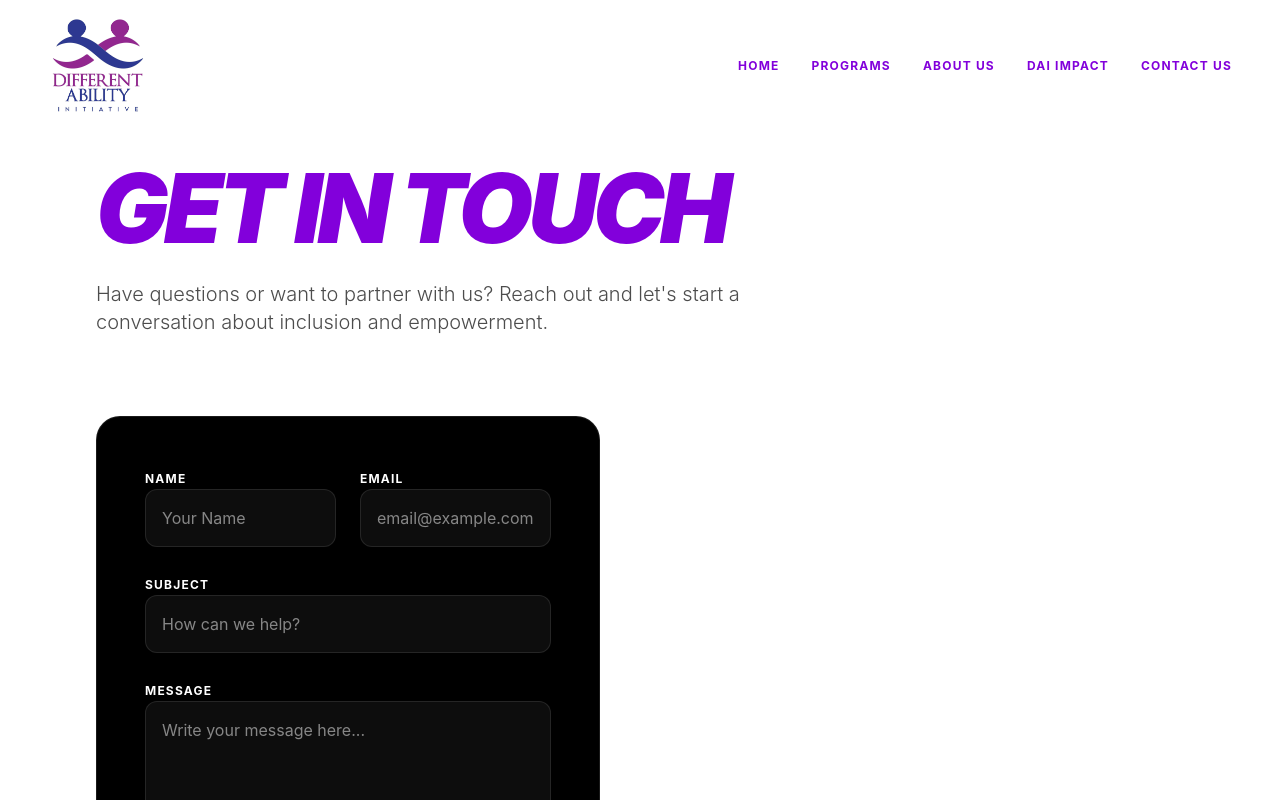
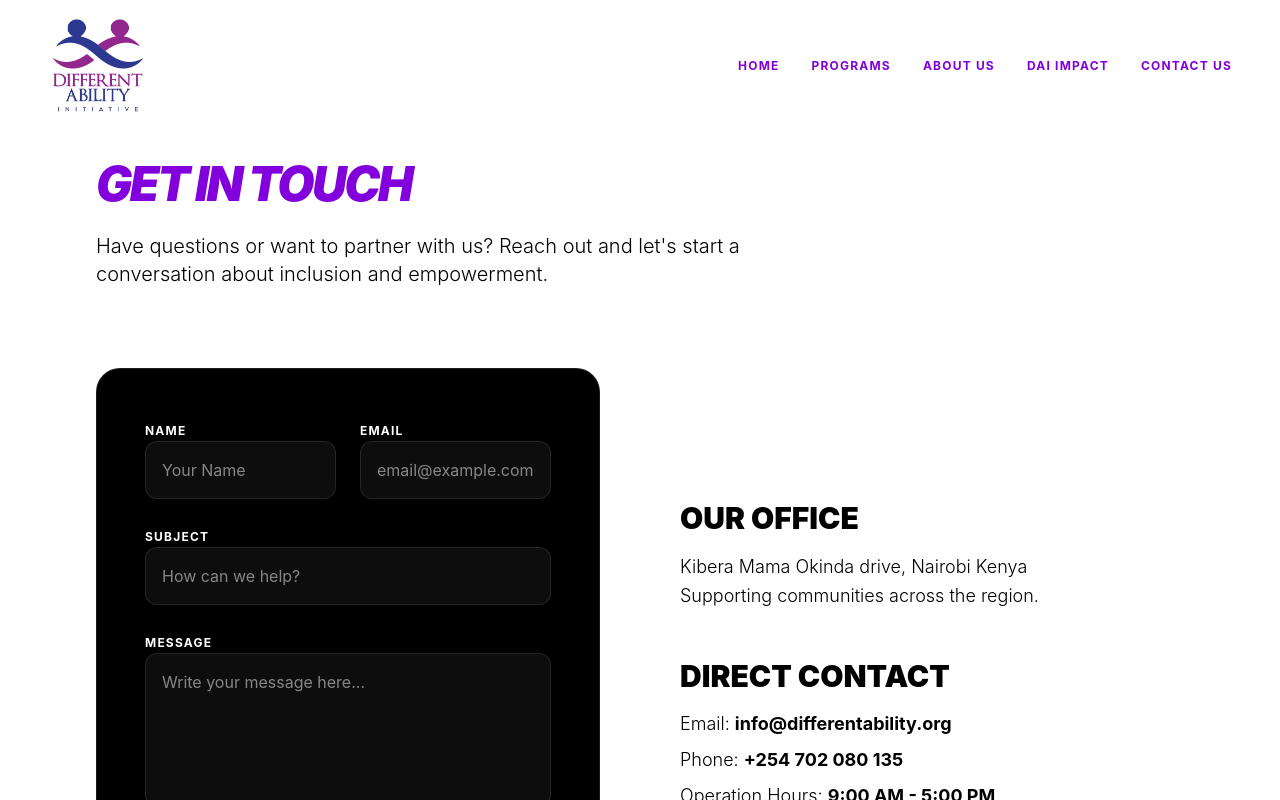
Before and after one commit to ronnybradlie-pixel/differentabilit, a React (Vite) app: page /contact in a window 1280 px wide. Shown: the top 800 px of the page. Built offline with nearby package versions, Linux system fonts and the light colour scheme.

Commit message:
change the styling on the hero section of;about,home,impact,programs and the font to  contact page

```diff
--- a/src/Components/About.jsx
+++ b/src/Components/About.jsx
@@ -69,13 +69,13 @@ const About = () => {
         <div className="max-w-6xl">
           <h2 className="text-purple-700 text-4xl font-black mb-10 uppercase italic">Our Foundation</h2>
           <div className="space-y-8 border-l-2 border-[oklch(28.2%_0.091_267.935)]/30 pl-8">
-            <p className="text-black text-2xl leading-relaxed font-light opacity-90">
+            <p className="text-black text-3xl leading-relaxed font-light opacity-90">
               Founded on the belief that disability is not inability, DAI works to break down systemic barriers, challenge stigma, and create equal opportunities for all. Our work is rooted in community engagement, advocacy, and empowerment.
             </p>
-            <p className="text-black text-2xl leading-relaxed font-light opacity-90">
+            <p className="text-black text-3xl leading-relaxed font-light opacity-90">
               We create safe spaces where women and girls with disabilities can access information, build confidence, and claim their rights—particularly in Sexual and Reproductive Health Rights (SRHR) and protection from Gender-Based Violence (GBV).
             </p>
-            <p className="text-black text-2xl leading-relaxed font-light opacity-90">
+            <p className="text-black text-3xl leading-relaxed font-light opacity-90">
               At DAI, we envision a society where diversity is embraced, barriers are removed, and every individual can live with dignity, independence, and purpose.
             </p>
           </div>
--- a/src/Components/Contact.jsx
+++ b/src/Components/Contact.jsx
@@ -74,10 +74,10 @@ const Contact = () => {
 
       {/* HERO HEADER */}
       <section className="pt-40 pb-20 px-6 md:px-12 lg:px-24">
-        <h1 className="text-purple-700 text-4xl md:text-8xl font-black tracking-tighter uppercase italic">
+        <h1 className="text-purple-700 text-4xl md:text-5xl font-black tracking-tighter uppercase italic">
           Get In Touch
         </h1>
-        <p className="text-black/70 text-xl font-light mt-6 max-w-2xl">
+        <p className="text-black text-xl font-light mt-6 max-w-2xl">
           Have questions or want to partner with us? Reach out and let's start a conversation about inclusion and empowerment.
         </p>
       </section>
@@ -145,19 +145,19 @@ const Contact = () => {
         {/* Contact Info */}
         <div className="flex flex-col justify-center space-y-12">
           <div>
-            <h3 className="text-white text-3xl font-black uppercase mb-4">Our Office</h3>
-            <p className="text-white text-lg font-light leading-relaxed">
+            <h3 className="text-black text-3xl font-black uppercase mb-4">Our Office</h3>
+            <p className="text-black text-lg font-light leading-relaxed">
               Kibera Mama Okinda drive, Nairobi Kenya<br />
               Supporting communities across the region.
             </p>
           </div>
 
           <div>
-            <h3 className="text-white text-3xl font-black uppercase mb-4">Direct Contact</h3>
-            <div className="space-y-2 text-white text-lg font-light">
-              <p>Email: <span className="text-white font-bold">info@differentability.org</span></p>
-              <p>Phone: <span className="text-white font-bold">+254 702 080 135</span></p>
-              <p>Operation Hours: <span className="text-white font-bold">9:00 AM - 5:00 PM</span></p>
+            <h3 className="text-black text-3xl font-black uppercase mb-4">Direct Contact</h3>
+            <div className="space-y-2 text-black text-lg font-light">
+              <p>Email: <span className="text-black font-bold">info@differentability.org</span></p>
+              <p>Phone: <span className="text-black font-bold">+254 702 080 135</span></p>
+              <p>Operation Hours: <span className="text-black font-bold">9:00 AM - 5:00 PM</span></p>
             </div>
           </div>
         </div>
--- a/src/Components/Home.jsx
+++ b/src/Components/Home.jsx
@@ -64,13 +64,30 @@ const Home = () => {
   className="relative h-[85vh] w-full flex items-center justify-center bg-fixed bg-center bg-cover"
   style={{ backgroundImage: `url(${Hero})` }}
 >
-        <div className="text-center px-4">
-          <h1 className="text-[oklch(54.6%_0.245_262.881)] text-4xl md:text-7xl font-black tracking-tight uppercase leading-tight">
-            EMPOWERING ABILITY, <br /> BEYOND DISABILITY.
+  {/* The Translucent Card Container */}
+  <div className="mx-4 p-8 md:p-16 bg-white/70 backdrop-blur- rounded-2xl border border-white/20 shadow-1xl h-2xl w-1/2 text-center">
+
+    <h1 className="text-[#2d0a50] text-2xl md:text-3xl font-black tracking-tight uppercase leading-tight">
+      EMPOWERING ABILITY, BEYOND DISABILITY.
     </h1>
-          <p className="text-white text-3xl md:text-xl font-bold mt-6 max-w-3xl mx-auto opacity-90 italic">
+
+    {/* High contrast divider for visual structure */}
+    <div className="h-1.5 w-24 bg-[#2F5A67] mx-auto my-8 rounded-full"></div>
+
+    <p className="text-gray-800 text-xl md:text-2xl font-bold max-w-3xl mx-auto italic leading-relaxed">
       Supporting women and girls with disabilities to live with Dignity, Independence, and Purpose.
     </p>
+
+    {/* Optional: Add a call to action button inside the card */}
+    <div className="mt-10">
+      <Link
+        to="/about"
+        className="bg-[#2d0a50] text-white px-8 py-4 rounded-full font-bold uppercase tracking-widest hover:bg-[#2F5A67] transition-all shadow-lg inline-block"
+      >
+        Learn More
+      </Link>
+    </div>
+
   </div>
 </section>
 
--- a/src/Components/Impact.jsx
+++ b/src/Components/Impact.jsx
@@ -36,13 +36,27 @@ const Impact = () => {
   className="relative h-[85vh] w-full flex items-center justify-center bg-fixed bg-center bg-cover"
   style={{ backgroundImage: `url(${HeroImg})` }}
 >
-        <div className="text-center px-4">
-          <h1 className="text-[oklch(54.6%_0.245_262.881)] text-6xl md:text-8xl font-black tracking-tighter uppercase italic drop-shadow-2xl">
+  {/* The Translucent Card Container */}
+  <div className="mx-4 p-10 md:p-20 bg-white/80 backdrop-blur- rounded-[3rem] border border-white/40 shadow-2xl max-w-5xl text-center">
+
+    {/* Page Title */}
+    <h1 className="text-[#2d0a50] text-6xl md:text-4xl font-black tracking-tighter uppercase italic leading-none">
       Our Impact
     </h1>
-          <p className="text-white text-xl mt-4 font-light tracking-widest uppercase opacity-80">
-            Transforming lives through mobility
+
+    {/* Subtle high-contrast divider */}
+    <div className="h-2 w-32 bg-[#2F5A67] mx-auto my-8 rounded-full"></div>
+
+    {/* Mission Statement with bold text for readability */}
+    <p className="text-black text-xl md:text-3xl font-bold tracking-tight uppercase opacity-95 leading-relaxed">
+      Transforming lives through Mobility & Inclusion.
     </p>
+
+    {/* Secondary support text */}
+    <p className="mt-6 text-black text-lg md:text-xl font-medium max-w-2xl mx-auto italic">
+      Empowering over 350 individuals across Nairobi with the tools for independence.
+    </p>
+
   </div>
 </section>
 
--- a/src/Components/Programs.jsx
+++ b/src/Components/Programs.jsx
@@ -54,10 +54,22 @@ const Programs = () => {
   className="relative h-[85vh] w-full flex items-center justify-center bg-fixed bg-center bg-cover"
   style={{ backgroundImage: `url(${Hero})` }}
 >
-        <div className="text-center px-4">
-          <p className="text-[oklch(54.6%_0.245_262.881)] text-3xl leading-relaxed font-bold opacity-90 mt-8 max-w-2xl mx-auto">
-            Targeted initiatives designed to empower, educate, and elevate women and girls with disabilities.
+  {/* Translucent Card Container */}
+  <div className="mx-4 p-10 md:p-16 bg-white/80 backdrop-blur- rounded-[2rem] border border-white/30 shadow-2xl max-w-4xl text-center">
+
+    {/* High-contrast Heading */}
+    <h1 className="text-[#2d0a50] text-3xl md:text-4xl font-black tracking-tight uppercase leading-tight">
+      Our Programs
+    </h1>
+
+    {/* The Accent Line */}
+    <div className="h-1 w-20 bg-[oklch(54.6%_0.245_262.881)] mx-auto mb-8 rounded-full"></div>
+
+    {/* The Descriptive Text */}
+    <p className="text-gray-900 text-2xl md:text-3xl leading-relaxed font-bold opacity-95 max-w-2xl mx-auto">
+      Targeted initiatives designed to empower educate and elevate women and girls with disabilities.
     </p>
+
   </div>
 </section>
 
@@ -116,6 +128,7 @@ const Programs = () => {
 
         </div>
       </main>
+
     </div>
   );
 };
```
Lines whose indentation alone changed are shown as unchanged.
